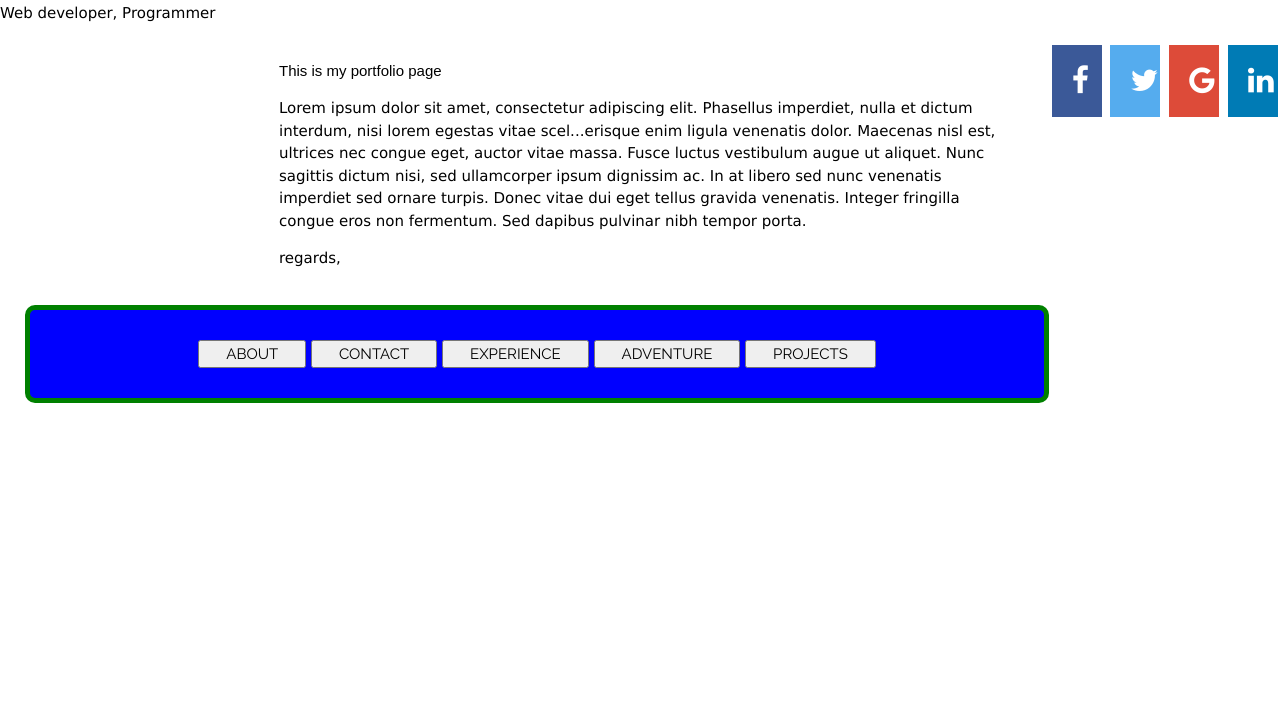
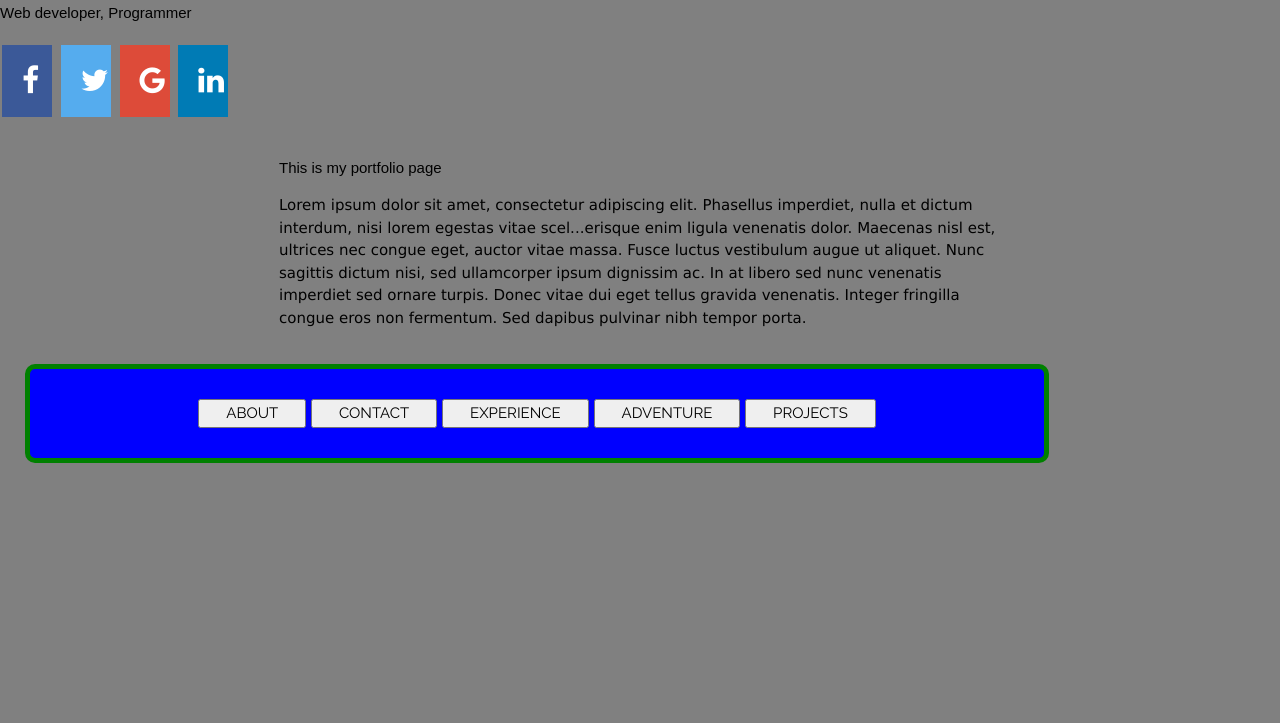
Before and after one commit to bmanandhar/my_portfolio, a plain HTML site: page index.html in a window 1280 px wide. Shown: the part 77-800 px from the top of the page. Drawn offline with nearby package versions, Linux system fonts and the light colour scheme; a web font is replaced by a local one.

Commit message:
background color grey added

```diff
--- a/css/main.css
+++ b/css/main.css
@@ -6,8 +6,8 @@ header {
   font-family: fantasy;
 }
 
-nav {
-  float: right;
+body {
+  background-color: grey;
 }
 
 a {
--- a/index.html
+++ b/index.html
@@ -12,22 +12,21 @@
     <header>
       <h1>Bijaya Manandhar</h1>
     </header>
-    <div>
-    <p>Web developer, Programmer</p>
+
+      <p class="introduction">Web developer, Programmer</p>
       <nav>
         <a href="#" class="fa fa-facebook"></a>
         <a href="#" class="fa fa-twitter"></a>
         <a href="#" class="fa fa-google"></a>
         <a href="#" class="fa fa-linkedin"></a>
       </nav>
-</div>
 
       <main>
         <p class="introduction">This is my portfolio page</p>
         <p>Lorem ipsum dolor sit amet, consectetur adipiscing elit. Phasellus imperdiet, nulla et dictum interdum, nisi lorem egestas vitae scel<span id="dots">...</span><span id="more">erisque enim ligula venenatis dolor. Maecenas nisl est, ultrices nec congue eget, auctor vitae massa. Fusce luctus vestibulum augue ut aliquet. Nunc sagittis dictum nisi, sed ullamcorper ipsum dignissim ac. In at libero sed nunc venenatis imperdiet sed ornare turpis. Donec vitae dui eget tellus gravida venenatis. Integer fringilla congue eros non fermentum. Sed dapibus pulvinar nibh tempor porta.</span></p>
-regards,</p>
+      </main>
 
-</main>
+
 <div class="buttons">
     <button class="button-about">
       <a src="#">about</a>
```
Also changed, not shown: 1 other file. Lines whose indentation alone changed are shown as unchanged.
